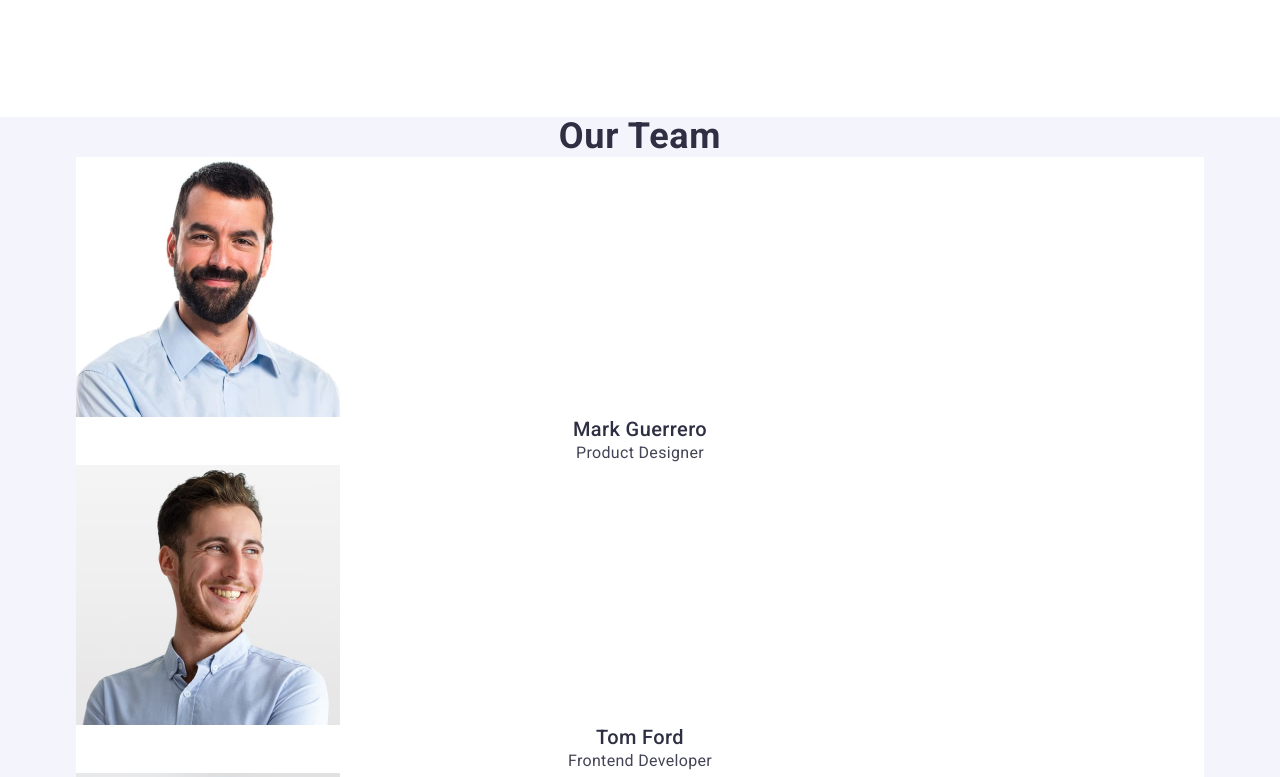
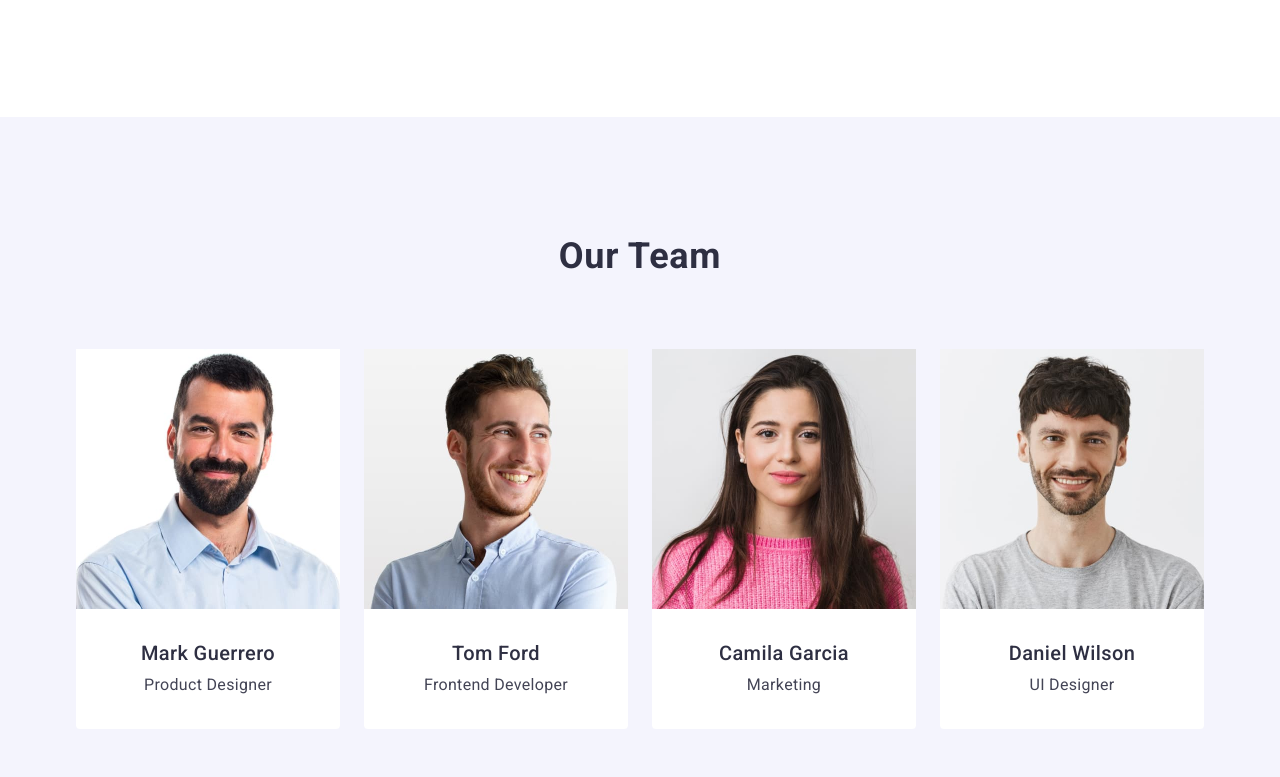
Before and after one commit to olena-pantsyru/goit-markup-hw-03, a plain HTML site: page index.html in a window 1280 px wide. Shown: the part 924-1701 px from the top of the page. Drawn offline with nearby package versions, Linux system fonts and the light colour scheme.

Commit message:
direction team

```diff
--- a/css/styles.css
+++ b/css/styles.css
@@ -193,6 +193,7 @@ font-weight: 500;
 
 .page-team {
   background-color: #f4f4fd;
+  padding: 120px 0;
 }
 .title-team {
     font-weight: 700;
@@ -201,10 +202,24 @@ font-weight: 500;
     letter-spacing: 0.02em;
     text-align: center;
     color: #2e2f42;
-    text-transform: capitalize
+    text-transform: capitalize;
+    margin-bottom: 72px;
 }
 .team-card {
   background-color: #fff;
+}
+.team-list {
+display: flex;
+gap: 24px;
+}
+
+.team-card {
+width: calc((100% - 72px) / 4);
+border-radius: 0px 0px 4px 4px;
+}
+
+.text-team-card {
+  padding: 32px 0;
 }
 .name-team-persons {
     font-weight: 500;
@@ -213,6 +228,8 @@ font-weight: 500;
     letter-spacing: 0.02em;
     text-align: center;
     color: #2e2f42;
+    text-align: center;
+    margin-bottom: 8px;
 }
 .position-team-persons {
   font-size: 16px;
@@ -220,6 +237,7 @@ font-weight: 500;
   letter-spacing: 0.02em;
   text-align: center;
   color: #434455;
+  text-align: center;
 }
 
 /* portfolio */
--- a/index.html
+++ b/index.html
@@ -105,23 +105,31 @@
           <ul class="team-list">
             <li class="team-card">
               <img src="./images/img-3.jpg" alt="Mark Guerrero" width="264" />
+              <div class="text-team-card">
                 <h3 class="name-team-persons">Mark Guerrero</h3>
                 <p class="position-team-persons">Product Designer</p>
+              </div>
             </li>
             <li class="team-card">
               <img src="./images/img-2.jpg" alt="Tom Ford" width="264" />
+              <div class="text-team-card">
                 <h3 class="name-team-persons">Tom Ford</h3>
                 <p class="position-team-persons">Frontend Developer</p>
+              </div>
             </li>
             <li class="team-card">
               <img src="./images/img-1.jpg" alt="Camila Garcia" width="264" />
+              <div class="text-team-card">
                 <h3 class="name-team-persons">Camila Garcia</h3>
                 <p class="position-team-persons">Marketing</p>
+              </div>
             </li>
             <li class="team-card">
               <img src="./images/img-4.jpg" alt="Daniel Wilson" width="264" />
+              <div class="text-team-card">
                 <h3 class="name-team-persons">Daniel Wilson</h3>
                 <p class="position-team-persons">UI Designer</p>
+              </div>
             </li>
           </ul>
         </div>
```
Lines whose indentation alone changed are shown as unchanged.
